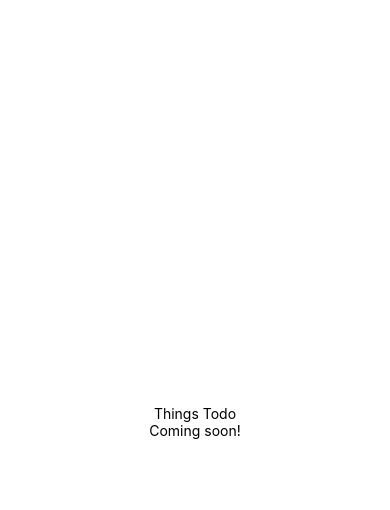
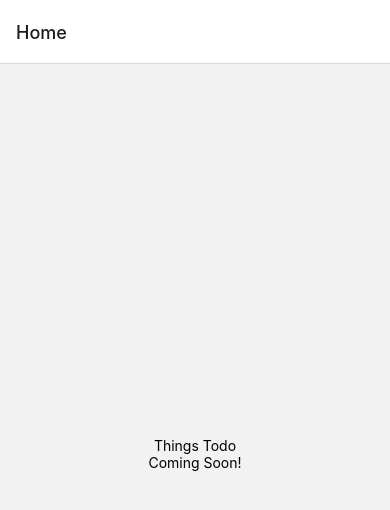
Before and after one commit to dev-billy/things-todo, a React Native app: screen /Home in a window 390 px wide. Shown: the top 510 px of the page. Built offline with nearby package versions, Linux system fonts and the light colour scheme.

Commit message:
added: implementation to use screens

```diff
--- a/App.js
+++ b/App.js
@@ -1,18 +1,18 @@
 import React from 'react';
-import {SafeAreaView, Text, StyleSheet} from 'react-native';
-export default () => {
+import {NavigationContainer} from '@react-navigation/native';
+import {createNativeStackNavigator} from '@react-navigation/native-stack';
+import {Home} from './screens';
+
+const Stack = createNativeStackNavigator();
+
+function App() {
   return (
-    <SafeAreaView style={styles.container}>
-      <Text>Things Todo</Text>
-      <Text>Coming soon!</Text>
-    </SafeAreaView>
+    <NavigationContainer>
+      <Stack.Navigator>
+        <Stack.Screen name="Home" component={Home} />
+      </Stack.Navigator>
+    </NavigationContainer>
   );
-};
+}
 
-const styles = StyleSheet.create({
-  container: {
-    flex: 1,
-    alignItems: 'center',
-    justifyContent: 'center',
-  },
-});
+export default App;
--- /dev/null
+++ b/screens/Home.js
@@ -0,0 +1,18 @@
+import React from 'react';
+import {View, Text, StyleSheet} from 'react-native';
+const Home = () => {
+  return (
+    <View style={styles.container}>
+      <Text>Things Todo</Text>
+      <Text>Coming Soon!</Text>
+    </View>
+  );
+};
+const styles = StyleSheet.create({
+  container: {
+    flex: 1,
+    alignItems: 'center',
+    justifyContent: 'center',
+  },
+});
+export default Home;
--- /dev/null
+++ b/screens/index.js
@@ -0,0 +1,3 @@
+import Home from './Home';
+
+export {Home};
```
